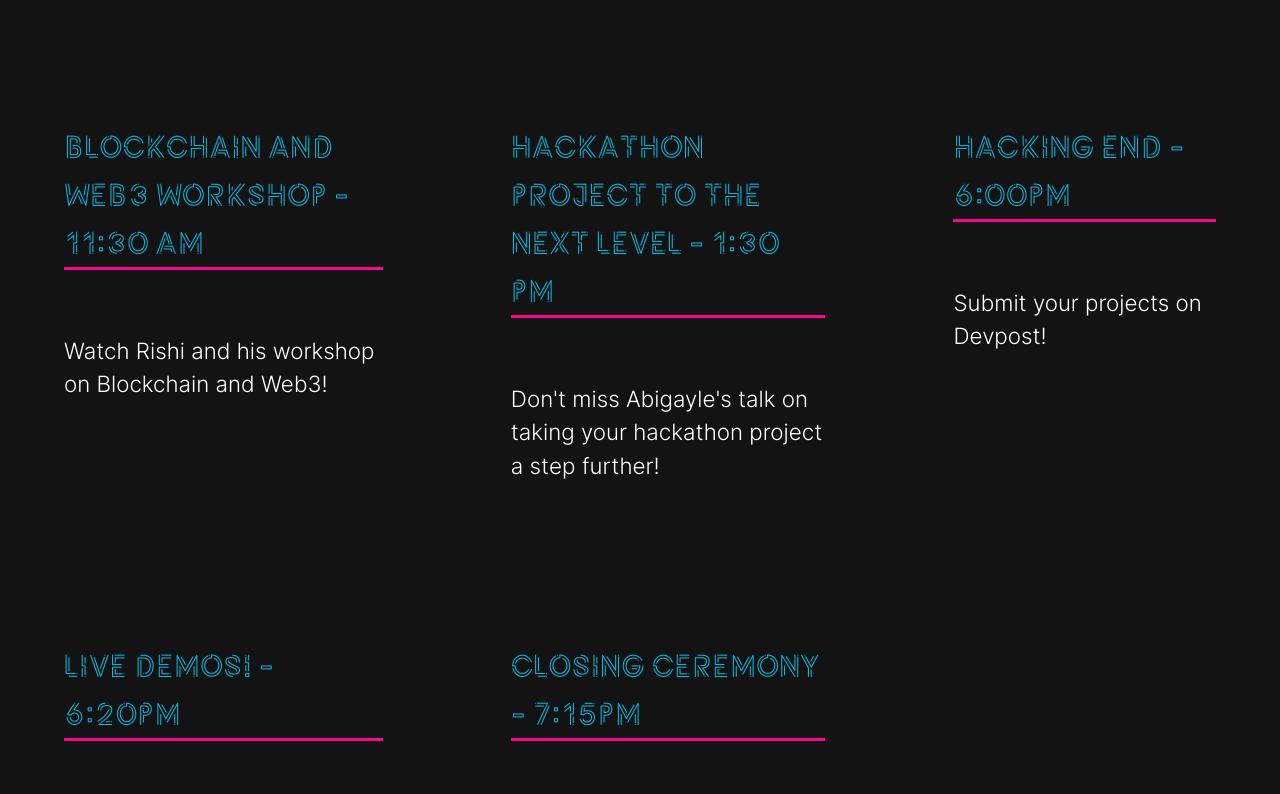
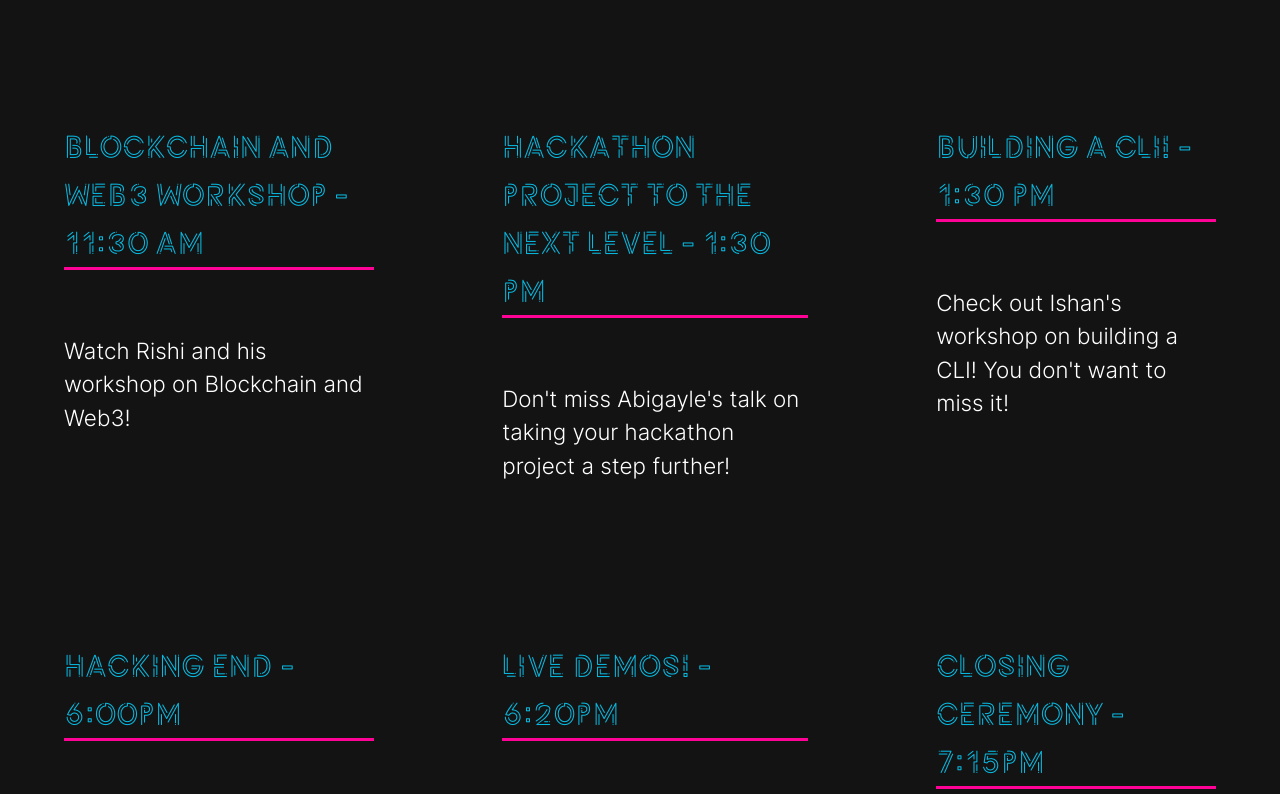
Before and after one commit to Midnight-Hacks/site, a Next.js app: page / in a window 1280 px wide. Shown: the part 7186-7980 px from the top of the page. Built offline with nearby package versions, Linux system fonts and the light colour scheme.

Commit message:
Add another workshop

```diff
--- a/components/Schedule.js
+++ b/components/Schedule.js
@@ -43,6 +43,10 @@ const eventsDay2 = [
     {
         event: 'Hackathon project to the next level - 1:30 PM',
         desc: 'Don\'t miss Abigayle\'s talk on taking your hackathon project a step further!'
+    },
+    {
+        event: 'Building a CLI! - 1:30 PM',
+        desc: 'Check out Ishan\'s workshop on building a CLI! You don\'t want to miss it!'
     },
     {
         event: 'Hacking end - 6:00PM',
```
